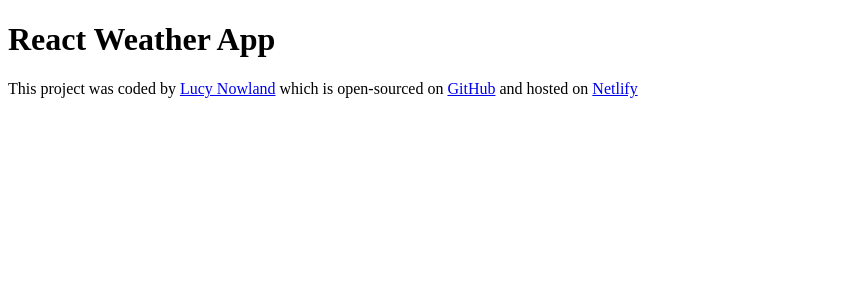
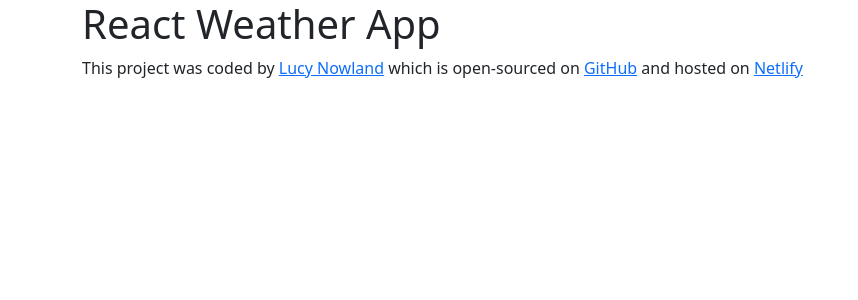
Before and after one commit to lucynowland/react-weather-project, a React (Create React App) app: page / in a window 1280 px wide. Shown: the top 300 px of the page, without its empty margins (0-858 px from the left). Built offline with nearby package versions, Linux system fonts and the light colour scheme.

Commit message:
Add Bootstrap

```diff
--- a/package.json
+++ b/package.json
@@ -6,6 +6,7 @@
     "@testing-library/jest-dom": "^5.17.0",
     "@testing-library/react": "^13.4.0",
     "@testing-library/user-event": "^13.5.0",
+    "bootstrap": "^5.3.3",
     "react": "^18.2.0",
     "react-dom": "^18.2.0",
     "react-scripts": "5.0.1",
--- a/public/index.html
+++ b/public/index.html
@@ -2,9 +2,7 @@
 <html lang="en">
   <head>
     <meta charset="utf-8" />
-    <link rel="icon" href="%PUBLIC_URL%/favicon.ico" />
     <meta name="viewport" content="width=device-width, initial-scale=1" />
-    <meta name="theme-color" content="#000000" />
     <meta name="description" content="React Weather Application" />
     <link rel="manifest" href="%PUBLIC_URL%/manifest.json" />
 
--- a/src/App.js
+++ b/src/App.js
@@ -3,6 +3,8 @@
 export default function App() {
   return (
     <div className="App">
+      <div className="container">
+        {" "}
         <h1>React Weather App</h1>
         <p>
           This project was coded by{" "}
@@ -31,5 +33,6 @@
           </a>
         </p>
       </div>
+    </div>
   );
 }
--- a/src/index.js
+++ b/src/index.js
@@ -1,5 +1,6 @@
 import React from "react";
 import ReactDOM from "react-dom/client";
+import "bootstrap/dist/css/bootstrap.css";
 import "./index.css";
 import App from "./App";
 
```
Also changed, not shown: 1 other file (tests, documents, lock files or other folders). Lines whose indentation alone changed are shown as unchanged.
